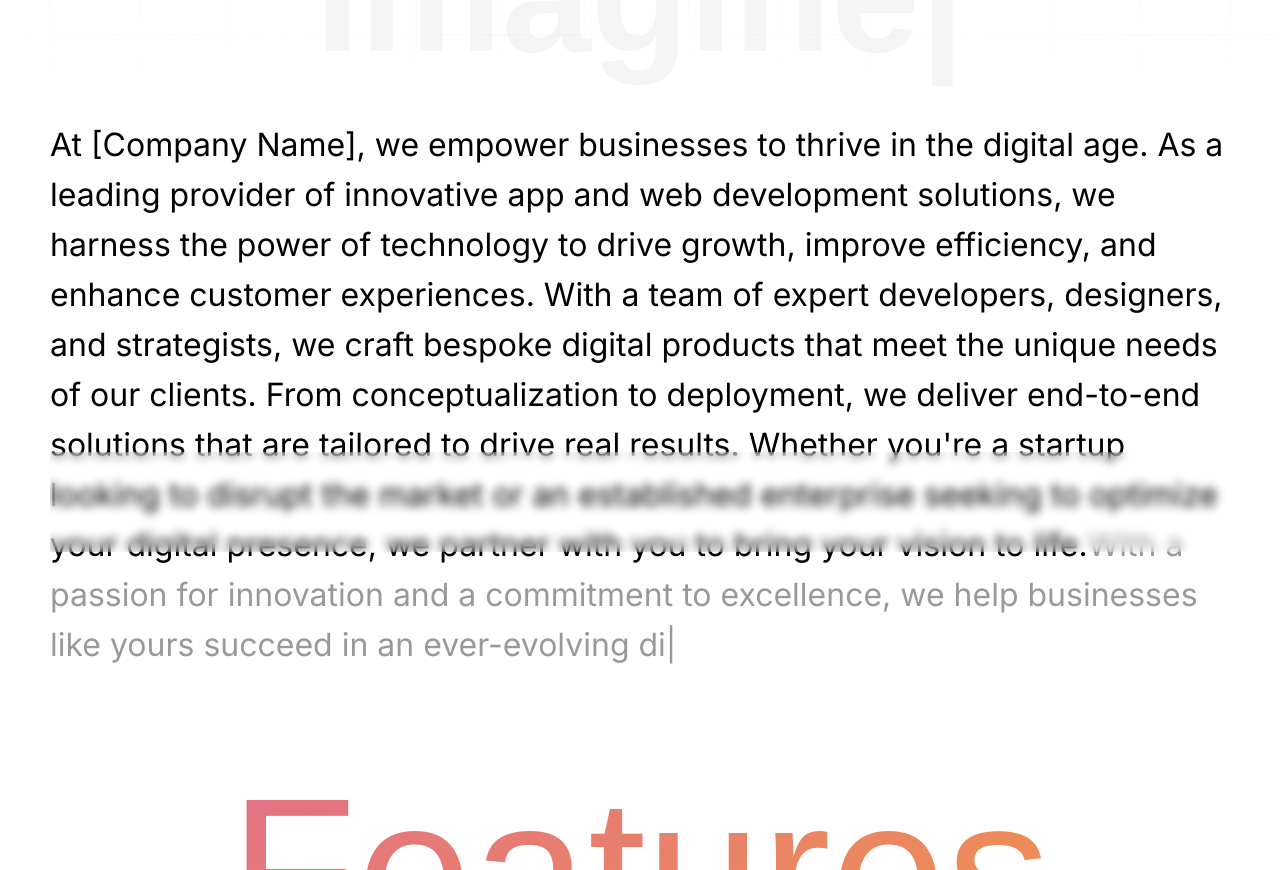
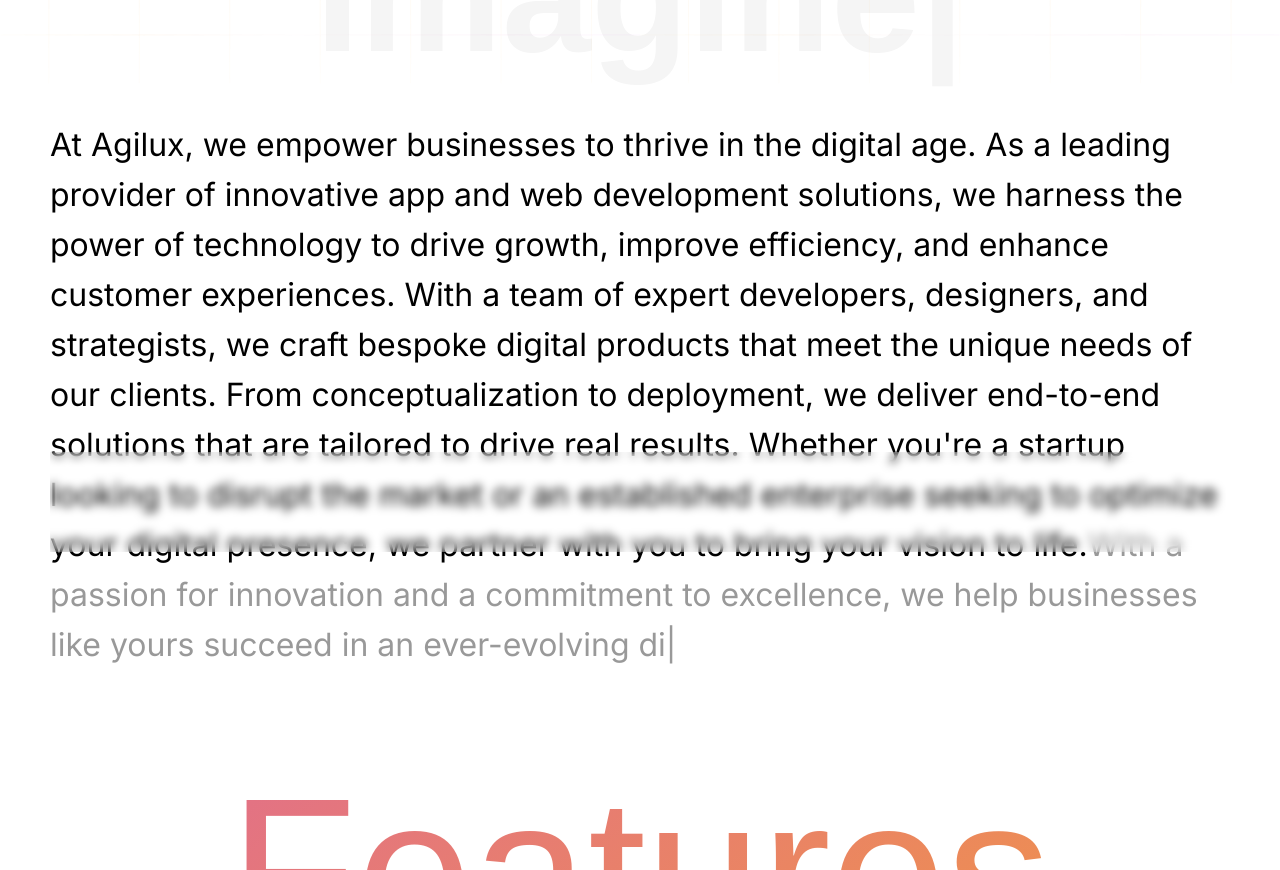
Before and after one commit to webtesting22/duodev, a React (Vite) app: page / in a window 1280 px wide. Shown: the part 660-1530 px from the top of the page. Built offline with nearby package versions, Linux system fonts and the light colour scheme; a web font is replaced by a local one.

Commit message:
Update Homepage.jsx

```diff
--- a/src/Components/HeroSection/Homepage.jsx
+++ b/src/Components/HeroSection/Homepage.jsx
@@ -61,7 +61,7 @@
             <section>
                 <div className="AboutCompanyParagraph">
                     <div className="paragraph-container" ref={sectionRef}>
-                        <p>At [Company Name], we empower businesses to thrive in the digital age. As a leading provider of innovative app and
+                        <p>At Agilux, we empower businesses to thrive in the digital age. As a leading provider of innovative app and
                             web development solutions, we harness the power of technology to drive growth, improve efficiency, and enhance customer
                             experiences. With a team of expert developers, designers, and strategists, we craft bespoke digital products that meet the
                             unique needs of our clients. From conceptualization to deployment, we deliver end-to-end solutions that are tailored to drive
```
